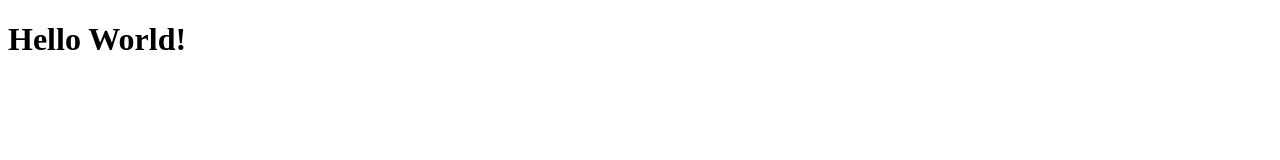
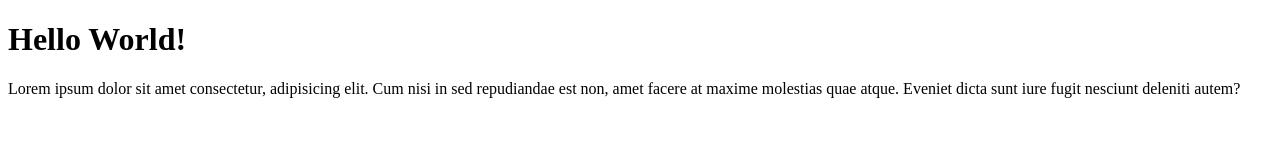
Before and after one commit to bimopandapotan/wpu-git-test, a plain HTML site: page index.html in a window 1280 px wide. Drawn offline with Linux system fonts and the light colour scheme.

Commit message:
menambahkan paragraf

```diff
--- a/index.html
+++ b/index.html
@@ -7,5 +7,6 @@
 </head>
 <body>
     <h1>Hello World!</h1>
+    <p>Lorem ipsum dolor sit amet consectetur, adipisicing elit. Cum nisi in sed repudiandae est non, amet facere at maxime molestias quae atque. Eveniet dicta sunt iure fugit nesciunt deleniti autem?</p>
 </body>
 </html>
```
